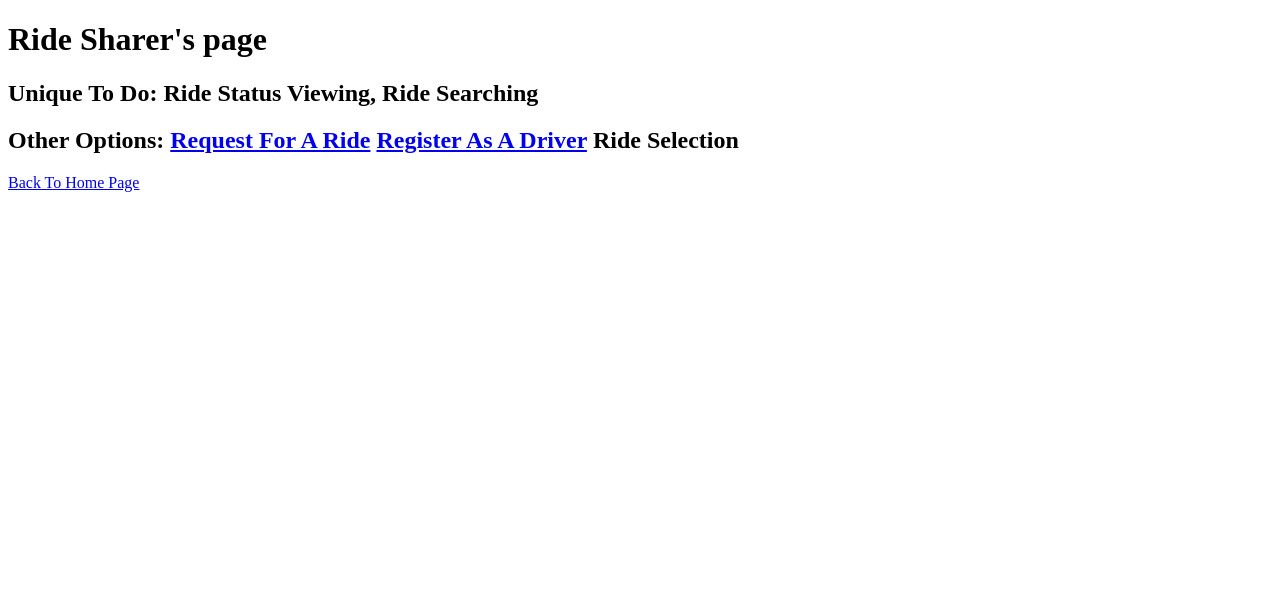
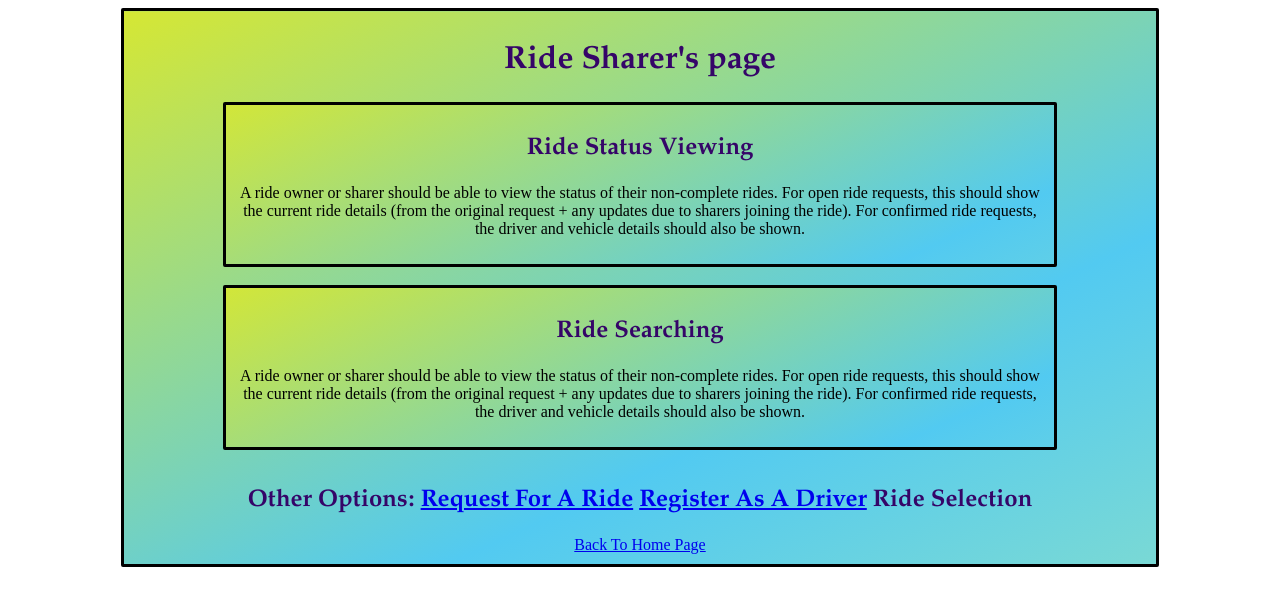
Before and after one commit to jerrymit/RideSharingApp, a Django app: page /rider/ in a window 1280 px wide. Shown: the top 606 px of the page. Run offline with Django 4.2, Linux system fonts and the light colour scheme.

```diff
--- a/RideSharingApp/userLog/static/userLog/styles.css
+++ b/RideSharingApp/userLog/static/userLog/styles.css
@@ -8,10 +8,11 @@ input[type=text],input[type="email"],input[type="password"], [type=datetime-loca
     box-sizing: border-box;
 }
 input[type=submit]:hover {
-    background-color : #9dcdd9;
+    background-color : #58a0b4;
 }
 
 div {
+    width: 80%;
     text-align: center;
     margin-left: auto;
     margin-right: auto;
@@ -19,8 +20,11 @@ div {
     border-style: solid;
     border-width: medium;
     border-radius: 2px;
-    background-color: #aed1da;
+
     padding: 10px;
+    background: linear-gradient(-25deg, #ded9d7, #b5efab, #52caf1, #ecec13);
+    background-size: 400%, 400%;
+    animation: gradientBG 8s ease infinite;
 }
 input[type=submit] {
     width: 30%;
@@ -32,3 +36,18 @@ input[type=submit] {
     border-radius: 4px;
     cursor: pointer;
 }
+h1, h2, h3{
+    color:rgb(53, 5, 104);
+    font-family: Garamond, serif;
+}
+@keyframes gradientBG {
+    0% {
+        background-position: 0% 50%;
+    }
+    50% {
+        background-position: 100% 50%;
+    }
+    100% {
+        background-position: 0% 50%;
+    }
+}
--- a/RideSharingApp/userLog/templates/userLog/driver_info_form.html
+++ b/RideSharingApp/userLog/templates/userLog/driver_info_form.html
@@ -12,6 +12,7 @@
     <div>
         <h1>Driver Infomation</h1>
         <form action = "{% url 'userLog:driverPage' %}" methond = 'post'>
+
             {% csrf_token %}
             <label>First Name</label><br>
             <input type="text" name="firstName" placeholder="first name"><br>
--- a/RideSharingApp/userLog/templates/userLog/home.html
+++ b/RideSharingApp/userLog/templates/userLog/home.html
@@ -11,6 +11,7 @@
 <body>
     <div>
         <h1>Welcome To Share Ride Service! </h1>
+        <img src="../static/userLog/images/tesla.png" alt="tesla" width="500" height="333" >
         <form action = "{% url 'userLog:driverInfo' %}" methond = "POST">
             <input type = "submit" value="Enter As Driver">
         </form>
@@ -20,6 +21,7 @@
         <form action = "{% url 'userLog:owner' %}" methond = "POST">
             <input type = "submit" value="Enter As Owner">
         </form>
+        <br>
         <h2> Other Options:
             <a href="{% url 'userLog:rideRequest' %}">Request For A Ride</a>
         </h2>
--- a/RideSharingApp/userLog/templates/userLog/rider_page.html
+++ b/RideSharingApp/userLog/templates/userLog/rider_page.html
@@ -9,13 +9,31 @@
     <title>Document</title>
 </head>
 <body>
+    <div>
         <h1>Ride Sharer's page</h1>
-    <h2>Unique To Do: Ride Status Viewing, Ride Searching</h2>
+        <div>
+            <h2>Ride Status Viewing</h2>
+            <p>A ride owner or sharer should be able to view the
+                status of their non-complete rides. For open ride requests, this should show the current ride
+                details (from the original request + any updates due to sharers joining the ride). For confirmed
+                ride requests, the driver and vehicle details should also be shown.
+            </p>
+        </div><br>
+        <div>
+            <h2>Ride Searching</h2>
+            <p>A ride owner or sharer should be able to view the
+                status of their non-complete rides. For open ride requests, this should show the current ride
+                details (from the original request + any updates due to sharers joining the ride). For confirmed
+                ride requests, the driver and vehicle details should also be shown.
+            </p>
+        </div><br>
         <h2> Other Options:
             <a href="{% url 'userLog:rideRequest' %}">Request For A Ride</a>
             <a href="{% url 'userLog:driverInfo' %}">Register As A Driver</a>
         Ride Selection
         </h2>
         <a href="{% url 'userLog:home' %}">Back To Home Page</a>
+    </div>
+
 </body>
 </html>
```
Also changed, not shown: RideSharingApp/userLog/templates/userLog/driver_page.html (+9 -0 lines), RideSharingApp/userLog/templates/userLog/owner_page.html (+17 -1 lines), RideSharingApp/userLog/static/userLog/images/driver.png (added), RideSharingApp/userLog/static/userLog/images/tesla.png (added). Lines whose indentation alone changed are shown as unchanged.
